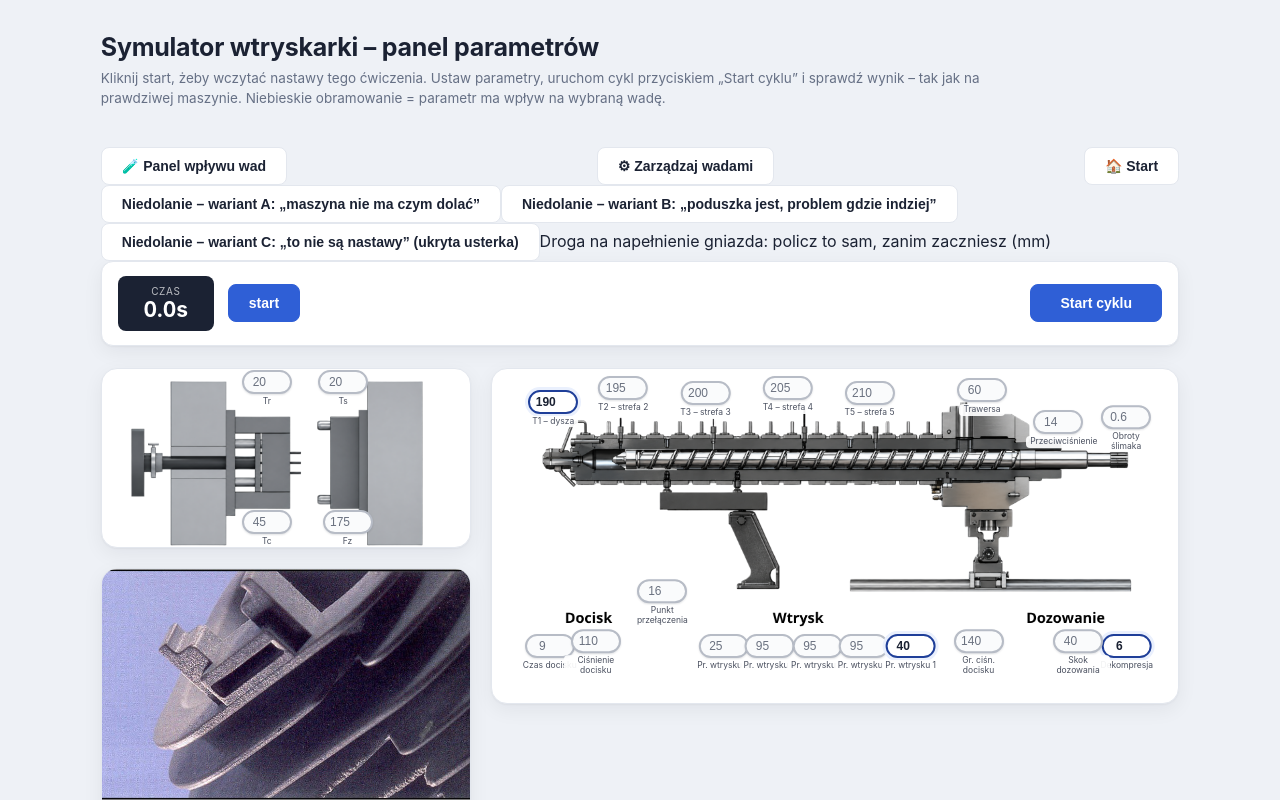
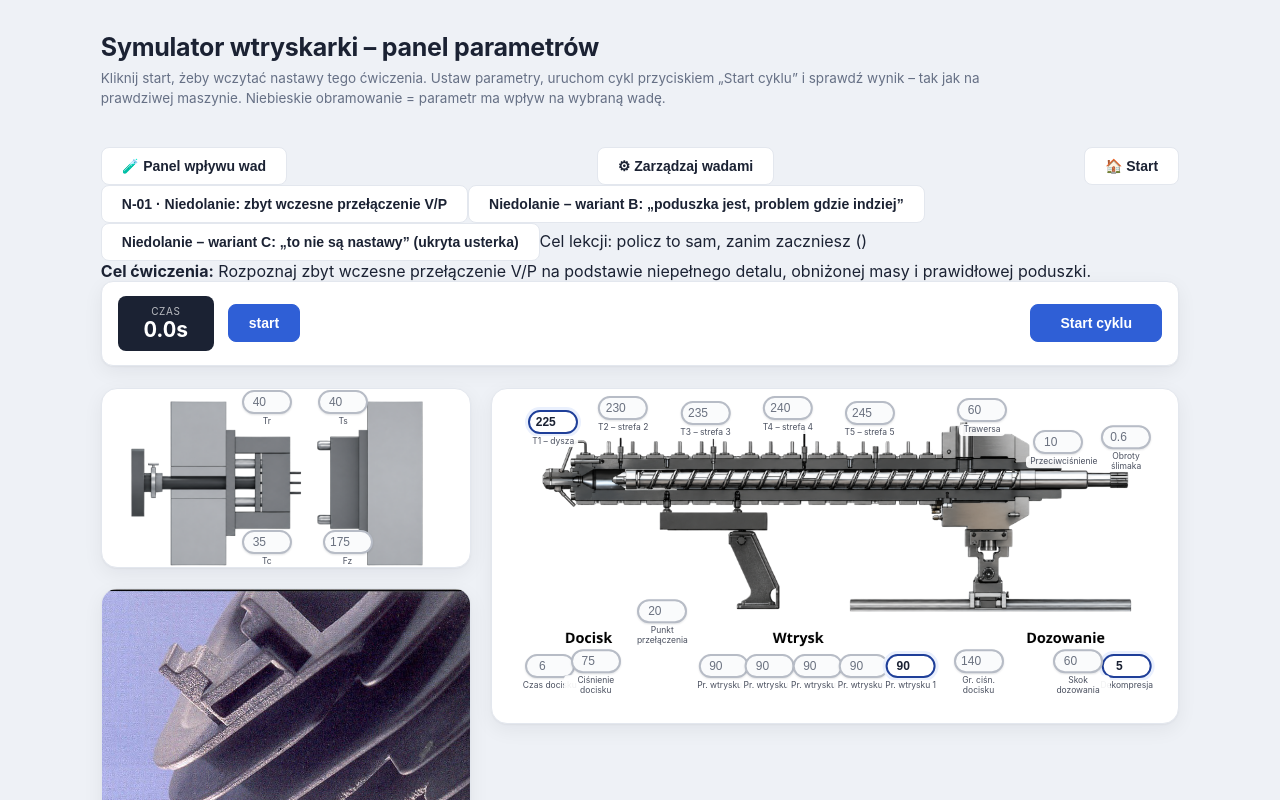
Before and after one commit to frytkens/Symulator-Wtryskarki, a React (Vite) app: page / in a window 1280 px wide. Both pictures are taken after a click on the button "Niedolanie – detal niecałkowicie wypełniony". Shown: the top 800 px of the page. Built offline with nearby package versions, Linux system fonts and the light colour scheme.

Commit message:
Add files via upload

```diff
--- a/src/App.jsx
+++ b/src/App.jsx
@@ -5,7 +5,7 @@ import { LABELS } from './data/labels.js'
 import {
   PARAMS, CLAMP_PARAMS, ALL_PARAMS, MACHINE,
   BUILTIN_DEFECTS_ALL as BUILTIN_DEFECTS, TRAINER_NOTES_ALL as BUILTIN_TRAINER_NOTES,
-  curveVal, SUCCESS_THRESHOLD, computeResult, evaluateCycle, cushion
+  curveVal, SUCCESS_THRESHOLD, computeResult, evaluateCycle, cushion, simulateTrainingCycle
 } from './data/params.js'
 import { EXERCISES, exerciseValues, exercisesForWada } from './data/exercises/index.js'
 import DefectsPanel from './components/DefectsPanel.jsx'
@@ -154,7 +154,7 @@ export default function App() {
   const [exerciseKey, setExerciseKey] = useState(() => exercisesForWada('niedolanie')[0]?.key ?? null)
   const [resultModal, setResultModal] = useState(null) // { solved: boolean } | null
   const lastLoggedValues = useRef(defaultValues())
-  const lastDefectPct = useRef(computeResult(defects, wada, defaultValues()).defectPct)
+  const lastDefectPct = useRef(computeResult(defects, wada, defaultValues(), MACHINE, null).defectPct)
   const countdownRef = useRef(null)
 
   const cycling = countdown !== null
@@ -239,7 +239,7 @@ export default function App() {
       : randomChallengeValues(defects, wada)
     setValues(fresh)
     lastLoggedValues.current = fresh
-    lastDefectPct.current = computeResult(defects, wada, fresh, exerciseMachine).defectPct
+    lastDefectPct.current = computeResult(defects, wada, fresh, exerciseMachine, activeExercise).defectPct
     setCycleLog([])
     setResultModal(null)
     setProcessResult(null)
@@ -256,7 +256,7 @@ export default function App() {
     const fresh = defaultValues()
     setValues(fresh)
     lastLoggedValues.current = fresh
-    lastDefectPct.current = computeResult(defects, wada, fresh, exerciseMachine).defectPct
+    lastDefectPct.current = computeResult(defects, wada, fresh, exerciseMachine, activeExercise).defectPct
     setCycleLog([])
     setResultModal(null)
     setProcessResult(null)
@@ -277,7 +277,7 @@ export default function App() {
     const fresh = newExerciseKey ? exerciseValues(newExerciseKey, defaultValues) : defaultValues()
     setValues(fresh)
     lastLoggedValues.current = fresh
-    lastDefectPct.current = computeResult(defects, newWada, fresh, newMachine).defectPct
+    lastDefectPct.current = computeResult(defects, newWada, fresh, newMachine, newExerciseKey ? EXERCISES[newExerciseKey] : null).defectPct
     setCycleLog([])
     setResultModal(null)
     setProcessResult(null)
@@ -295,7 +295,7 @@ export default function App() {
     const fresh = exerciseValues(newExerciseKey, defaultValues)
     setValues(fresh)
     lastLoggedValues.current = fresh
-    lastDefectPct.current = computeResult(defects, wada, fresh, newMachine).defectPct
+    lastDefectPct.current = computeResult(defects, wada, fresh, newMachine, EXERCISES[newExerciseKey]).defectPct
     setCycleLog([])
     setResultModal(null)
     setProcessResult(null)
@@ -316,9 +316,9 @@ export default function App() {
           clearInterval(countdownRef.current)
           // cykl zakończony – policz wynik i zapisz do logu
           setValues(currentValues => {
-            const { defectPct } = computeResult(defects, wada, currentValues, exerciseMachine)
+            const { defectPct } = computeResult(defects, wada, currentValues, exerciseMachine, activeExercise)
             const isSolved = activeExercise
-              ? evaluateCycle(defects, wada, currentValues, exerciseMachine, activeExercise.pass).passed
+              ? evaluateCycle(defects, wada, currentValues, exerciseMachine, activeExercise.pass, activeExercise).passed
               : defectPct <= SUCCESS_THRESHOLD
 
             let trend = 'first'
@@ -340,7 +340,13 @@ export default function App() {
               }))
             lastLoggedValues.current = currentValues
 
-            setProcessResult(computeProcessSummary(currentValues, exerciseMachine))
+            const baseSummary = computeProcessSummary(currentValues, exerciseMachine)
+            const trainingSummary = simulateTrainingCycle(currentValues, exerciseMachine, activeExercise)
+            setProcessResult(trainingSummary ? {
+              ...baseSummary,
+              ...trainingSummary,
+              cushionRaw: trainingSummary.physicalCushion
+            } : baseSummary)
 
             setCycleLog(log => [
               { cycle: log.length + 1, changes, defectPct, solved: isSolved, trend },
@@ -476,6 +482,10 @@ export default function App() {
         </div>
       )}
 
+      {activeExercise?.learningGoal && (
+        <div className="exercise-hints"><strong>Cel ćwiczenia:</strong> {activeExercise.learningGoal}</div>
+      )}
+
       <div className="timer-bar">
         <div className="timer-display">
           <span className="timer-label">czas</span>
@@ -547,7 +557,7 @@ export default function App() {
             <div className="process-grid">
               <div className="process-stat">
                 <span className="ps-label">v śr. wtrysku</span>
-                <span className="ps-value">{round(processResult.vAvg, 1)} m/s</span>
+                <span className="ps-value">{round(processResult.actualSpeed ?? processResult.vAvg, 1)} mm/s</span>
               </div>
               <div className="process-stat">
                 <span className="ps-label">Droga wtrysku</span>
@@ -560,9 +570,21 @@ export default function App() {
                   <small> ({round(processResult.cushionAvailable, 1)} dostępne − {round(processResult.cushionNeed, 1)} potrzebne)</small>
                 </span>
               </div>
+              {processResult.finalFill !== undefined && <div className="process-stat">
+                <span className="ps-label">Wypełnienie po docisku</span>
+                <span className="ps-value">{processResult.finalFill}%</span>
+              </div>}
+              {processResult.mass !== undefined && <div className="process-stat">
+                <span className="ps-label">Masa wypraski</span>
+                <span className="ps-value">{processResult.mass} g <small>(ref. {processResult.referenceMass} g)</small></span>
+              </div>}
+              {processResult.maxPressure !== undefined && <div className="process-stat">
+                <span className="ps-label">Ciśnienie maks. / limit</span>
+                <span className="ps-value">{processResult.maxPressure} / {processResult.pressureLimit} bar</span>
+              </div>}
               <div className="process-stat">
                 <span className="ps-label">Czas wtrysku</span>
-                <span className="ps-value">{round(processResult.czasWtrysku, 2)} s</span>
+                <span className="ps-value">{round(processResult.injectionTime ?? processResult.czasWtrysku, 2)} s</span>
               </div>
               <div className="process-stat">
                 <span className="ps-label">Czas docisku</span>
@@ -600,6 +622,9 @@ export default function App() {
                 ⚠ Poduszka poniżej 5 mm ({round(processResult.cushionRaw, 1)} mm) – docisk nie ma na czym działać, cykl nie zostanie zaliczony niezależnie od reszty nastaw.
               </div>
             )}
+            {processResult.warnings?.map((warning, i) => (
+              <div className="tc-warning" key={i}>⚠ {warning}</div>
+            ))}
           </>
         ) : (
           <p className="process-summary-empty">Uruchom „Start cyklu”, żeby zobaczyć wynikowe parametry procesu.</p>
@@ -669,8 +694,8 @@ export default function App() {
             </div>
             <p className="verdict-sub">
               {resultModal.solved
-                ? 'Parametry dają akceptowalne ryzyko wystąpienia tej wady.'
-                : 'Zbyt wysokie ryzyko wystąpienia tej wady przy tych parametrach.'}
+                ? 'Detal jest kompletny, a ustawienia spełniają warunki jakościowe scenariusza.'
+                : 'Detal nadal nie spełnia warunków jakościowych. Przeanalizuj masę, poduszkę, V/P i ograniczenie ciśnienia.'}
             </p>
 
             {!resultModal.solved && (
--- a/src/data/exercises/niedolanie.js
+++ b/src/data/exercises/niedolanie.js
@@ -9,36 +9,52 @@ import { cushion, meltTemp } from '../params.js'
 export const NIEDOLANIE_EXERCISES = {
   niedolanie: {
     id: 'niedolanie',
-    label: 'Niedolanie – wariant A: „maszyna nie ma czym dolać”',
-    machine:  { D: 30, i: 11.5, Vpart: 32, Arzut: 45, dNozzle: 3.0, leak: 0 },
-    material: { name: 'PP MFI 12', tmMin: 230, tmMax: 260, moldMin: 20, moldMax: 60 },
+    code: 'N-01',
+    label: 'N-01 · Niedolanie: zbyt wczesne przełączenie V/P',
+    learningGoal: 'Rozpoznaj zbyt wczesne przełączenie V/P na podstawie niepełnego detalu, obniżonej masy i prawidłowej poduszki.',
+    machine: { D: 30, i: 11.5, Vpart: 32, Arzut: 45, dNozzle: 3.0, leak: 0 },
+    material: { name: 'PP MFI 12', tmMin: 220, tmMax: 260, moldMin: 20, moldMax: 60 },
     start: {
-      T1: 190, T2: 195, T3: 200, T4: 205, T5: 210, TR: 60,
-      doz: 40, Pw1: 40, Pw2: 95, Pw3: 95, Pw4: 95, Pw5: 25,
-      Pp: 16, Pd: 110, Td: 9, GR: 140,
-      Prz: 14, Ob: 0.6, Deko: 6,
-      Tr: 20, Ts: 20, Fz: 175, Tc: 45
+      T1: 225, T2: 230, T3: 235, T4: 240, T5: 245, TR: 60,
+      doz: 60, Pw1: 90, Pw2: 90, Pw3: 90, Pw4: 90, Pw5: 90,
+      Pp: 20, Pd: 75, Td: 6, GR: 140,
+      Prz: 10, Ob: 0.6, Deko: 5,
+      Tr: 40, Ts: 40, Fz: 175, Tc: 35
     },
-    // podgląd wyłącznie dla trenera (widok admin)
-    // Zweryfikowane silnikiem: niedolanie=11%, najgorsza wada poboczna (wyplywy)=39%, poduszka=18.7mm → PASS
     reference: {
-      T1: 230, T2: 240, T3: 245, T4: 250, T5: 255,
-      doz: 70, Pw1: 120, Pw2: 125, Pw3: 115, Pw4: 95, Pw5: 15,
-      Pp: 7, Pd: 95, Td: 9,
-      Prz: 12, Deko: 5, Tr: 55, Ts: 55, Fz: 185
+      T1: 225, T2: 230, T3: 235, T4: 240, T5: 245,
+      doz: 60, Pw1: 90, Pw2: 90, Pw3: 90, Pw4: 90, Pw5: 90,
+      Pp: 12, Pd: 75, Td: 6, GR: 140,
+      Prz: 10, Ob: 0.6, Deko: 5, Tr: 40, Ts: 40, Fz: 175
     },
-    focus: ['doz', 'Pw1', 'Pp', 'T1', 'T2', 'T3', 'T4', 'T5', 'Tr'],
-    pass: { target: 12, others: 40, cushion: 5 },
-    keyNumber: { label: 'Droga na napełnienie gniazda', value: 45.3, unit: 'mm' },
+    focus: ['Pp', 'doz', 'Pw1', 'Pw2', 'Pw3', 'Pw4', 'Pw5', 'GR', 'Pd', 'Td', 'T1', 'T2', 'T3', 'T4', 'T5', 'Tr', 'Ts'],
+    pass: { target: 12, others: 60, cushion: 5 },
+    keyNumber: { label: 'Cel lekcji', value: 'znaleźć przyczynę niedolania', unit: '' },
+    processModel: {
+      type: 'shortShotVP',
+      referenceMass: 29.1,
+      goodFill: 0.985,
+      defectSpan: 0.22,
+      basePressure: 92,
+      referenceMeltTemp: 238,
+      referenceMoldTemp: 40,
+      referenceSpeed: 90,
+      pressurePerColdMeltDegree: 1.5,
+      pressurePerColdMoldDegree: 0.45,
+      pressurePerExtraSpeed: 0.25,
+      flowPerMeltDegree: 0.004,
+      flowPerMoldDegree: 0.002,
+      referenceHoldingPressure: 75,
+      gateFreezeTime: 6,
+      minimumCushion: 5,
+      maxPackingFill: 0.035,
+      lateVpWarning: 7,
+      maximumMeltTemp: 260
+    },
     hints: [
-      { after: 2, when: (v, m) => cushion(v, m).raw < 5,
-        text: 'Poduszka poniżej 5 mm – docisk nie ma na co działać.' },
-      { after: 4, when: (v) => v.doz < 55,
-        text: 'Cztery cykle, ryzyko prawie nie drgnęło. Coś blokuje efekt.' },
-      { after: 5, when: (v) => meltTemp(v).Tm < 235 && v.T2 <= 215,
-        text: 'Podniosłeś dyszę. O ile wzrosła temperatura MASY? Dlaczego tak mało?' },
-      { after: 7, when: (v) => v.doz < 55,
-        text: 'Droga na napełnienie: 45,3 mm. Twój skok dozowania: ' }
+      { after: 2, text: 'Porównaj drogę dozowania, pozycję V/P i poduszkę. Czy naprawdę brakuje materiału?' },
+      { after: 4, when: (v) => v.doz > 66, text: 'Poduszka była prawidłowa już na początku. Zwiększenie dawki nie usuwa przyczyny.' },
+      { after: 5, when: (v) => v.Pp >= 18, text: 'Wyższa pozycja Pp oznacza wcześniejsze przełączenie. Sprawdź, jaką część gniazda napełniasz w fazie prędkościowej.' }
     ]
   },
 
--- a/src/data/params.js
+++ b/src/data/params.js
@@ -429,6 +429,99 @@ export const TRAINER_NOTES = {
 // przeniesione do osobnego pliku: src/data/exercises.js
 // -------------------------------------------------------------
 
+
+
+// -------------------------------------------------------------
+// SILNIK SZKOLENIOWY SCENARIUSZY (wersja 1: N-01)
+// Warstwa pośrednia: nastawy -> stan procesu -> obserwowalna wada.
+// Wartości są tendencyjne/dydaktyczne, nie są obliczeniami CAE.
+// -------------------------------------------------------------
+function clamp01(x) { return Math.max(0, Math.min(1, x)) }
+function roundTo(x, d = 1) { const f = 10 ** d; return Math.round(x * f) / f }
+
+export function simulateTrainingCycle(values, m = MACHINE, scenario = null) {
+  if (!scenario?.processModel || scenario.processModel.type !== 'shortShotVP') return null
+
+  const model = scenario.processModel
+  const doz = Number(values.doz) || 0
+  const vp = Number(values.Pp) || 0
+  const commandedSpeed = ['Pw1','Pw2','Pw3','Pw4','Pw5']
+    .map(id => Number(values[id]) || 0)
+    .reduce((a,b) => a+b, 0) / 5
+  const tm = meltTemp(values).Tm
+  const moldTemp = ((Number(values.Tr) || 0) + (Number(values.Ts) || 0)) / 2
+  const pressureLimit = Number(values.GR) || 0
+  const requiredStroke = fillStroke(m)
+
+  // Wymagane ciśnienie rośnie dla zimnego stopu/formy oraz przy szybszym przepływie.
+  const requiredPressure = Math.max(35,
+    model.basePressure +
+    Math.max(0, model.referenceMeltTemp - tm) * model.pressurePerColdMeltDegree +
+    Math.max(0, model.referenceMoldTemp - moldTemp) * model.pressurePerColdMoldDegree +
+    Math.max(0, commandedSpeed - model.referenceSpeed) * model.pressurePerExtraSpeed
+  )
+  const pressureLimited = pressureLimit + 0.01 < requiredPressure
+  const pressureFactor = pressureLimited ? clamp01(pressureLimit / requiredPressure) : 1
+  const actualSpeed = commandedSpeed * pressureFactor
+
+  // Droga ślimaka wykonana w fazie prędkościowej. Wyższa wartość Pp = wcześniejsze V/P.
+  const velocityStroke = Math.max(0, doz - vp)
+  const thermalFlow = clamp01(
+    1 + (tm - model.referenceMeltTemp) * model.flowPerMeltDegree +
+        (moldTemp - model.referenceMoldTemp) * model.flowPerMoldDegree
+  )
+  const speedFlow = clamp01(0.72 + actualSpeed / model.referenceSpeed * 0.28)
+  const effectiveFillStroke = velocityStroke * thermalFlow * speedFlow * pressureFactor
+  const fillAtVP = clamp01(effectiveFillStroke / requiredStroke)
+
+  // Docisk może uzupełnić jedynie niewielki brak po V/P, jeśli przed ślimakiem pozostał materiał.
+  const physicalCushion = Math.max(0, doz - requiredStroke)
+  const packingPotential = clamp01((Number(values.Pd) || 0) / model.referenceHoldingPressure) *
+    clamp01((Number(values.Td) || 0) / model.gateFreezeTime) *
+    clamp01(physicalCushion / model.minimumCushion)
+  const packableGap = Math.min(model.maxPackingFill, Math.max(0, 1 - fillAtVP))
+  const finalFill = clamp01(fillAtVP + packableGap * packingPotential)
+
+  const defectPct = Math.round(clamp01((model.goodFill - finalFill) / model.defectSpan) * 100)
+  const mass = roundTo(model.referenceMass * finalFill, 1)
+  const injectionStroke = Math.min(velocityStroke, requiredStroke / Math.max(0.25, thermalFlow * speedFlow * pressureFactor))
+  const injectionTime = actualSpeed > 0 ? injectionStroke / actualSpeed : 0
+  const maxPressure = roundTo(Math.min(requiredPressure, pressureLimit), 0)
+
+  let visualLevel = 0
+  if (finalFill < 0.72) visualLevel = 4
+  else if (finalFill < 0.84) visualLevel = 3
+  else if (finalFill < 0.93) visualLevel = 2
+  else if (finalFill < model.goodFill) visualLevel = 1
+
+  const warnings = []
+  if (pressureLimited) warnings.push('Osiągnięto graniczne ciśnienie wtrysku – zadana prędkość nie została osiągnięta.')
+  if (physicalCushion < model.minimumCushion) warnings.push(`Poduszka poniżej ${model.minimumCushion} mm.`)
+  if (vp < model.lateVpWarning) warnings.push('Bardzo późne V/P: ryzyko piku ciśnienia, wypływki i przepakowania.')
+  if (tm > model.maximumMeltTemp) warnings.push('Temperatura masy przekracza bezpieczne okno materiału.')
+
+  return {
+    model: model.type,
+    fillAtVP: roundTo(fillAtVP * 100, 1),
+    finalFill: roundTo(finalFill * 100, 1),
+    defectPct,
+    visualLevel,
+    mass,
+    referenceMass: model.referenceMass,
+    physicalCushion: roundTo(physicalCushion, 1),
+    commandedSpeed: roundTo(commandedSpeed, 1),
+    actualSpeed: roundTo(actualSpeed, 1),
+    requiredPressure: roundTo(requiredPressure, 0),
+    maxPressure,
+    pressureLimit,
+    pressureLimited,
+    injectionTime: roundTo(injectionTime, 2),
+    meltTemperature: roundTo(tm, 1),
+    moldTemperature: roundTo(moldTemp, 1),
+    warnings
+  }
+}
+
 // -------------------------------------------------------------
 // 5. SILNIK WYNIKU
 // -------------------------------------------------------------
@@ -469,7 +562,11 @@ export function riskFor(defectsRegistry, wada, values, m = MACHINE) {
 
 // ZGODNOŚĆ WSTECZ: sygnatura jak dotychczas, plus dodatkowe pola.
 // To jest funkcja, której używają App.jsx i DefectsPanel.jsx.
-export function computeResult(defectsRegistry, wada, values, m = MACHINE) {
+export function computeResult(defectsRegistry, wada, values, m = MACHINE, scenario = null) {
+  const training = simulateTrainingCycle(values, m, scenario)
+  if (training && wada === scenario.id) {
+    return { defectPct: training.defectPct, overallQuality: 100 - training.defectPct, contrib: [], training }
+  }
   return riskFor(defectsRegistry, wada, values, m)
 }
 
@@ -481,9 +578,11 @@ export function allRisks(defectsRegistry, values, m = MACHINE) {
 }
 
 // warunek zaliczenia: cel OK + nie zrobiłeś innej wady + poduszka fizycznie możliwa
-export function evaluateCycle(defectsRegistry, wada, values, m = MACHINE, pass) {
+export function evaluateCycle(defectsRegistry, wada, values, m = MACHINE, pass, scenario = null) {
   const cfg = pass || { target: SUCCESS_THRESHOLD, others: OTHERS_THRESHOLD, cushion: CUSHION_MIN }
   const risks = allRisks(defectsRegistry, values, m)
+  const training = simulateTrainingCycle(values, m, scenario)
+  if (training && wada === scenario?.id) risks[wada] = training.defectPct
   const target = risks[wada]
 
   const others = Object.entries(risks)
@@ -504,7 +603,7 @@ export function evaluateCycle(defectsRegistry, wada, values, m = MACHINE, pass)
   if (worst.pct > cfg.others)   reasons.push(`Zrobiłeś inną wadę: ${worst.label} ${worst.pct}%`)
   if (proc.raw < cfg.cushion)   reasons.push(`Poduszka ${proc.cushion} mm – poniżej ${cfg.cushion} mm`)
 
-  return { passed, target, risks, others, process: proc, reasons }
+  return { passed, target, risks, others, process: proc, training, reasons }
 }
 
 // porównanie dwóch cykli – feedback kierunkowy „co to kosztowało”
```
